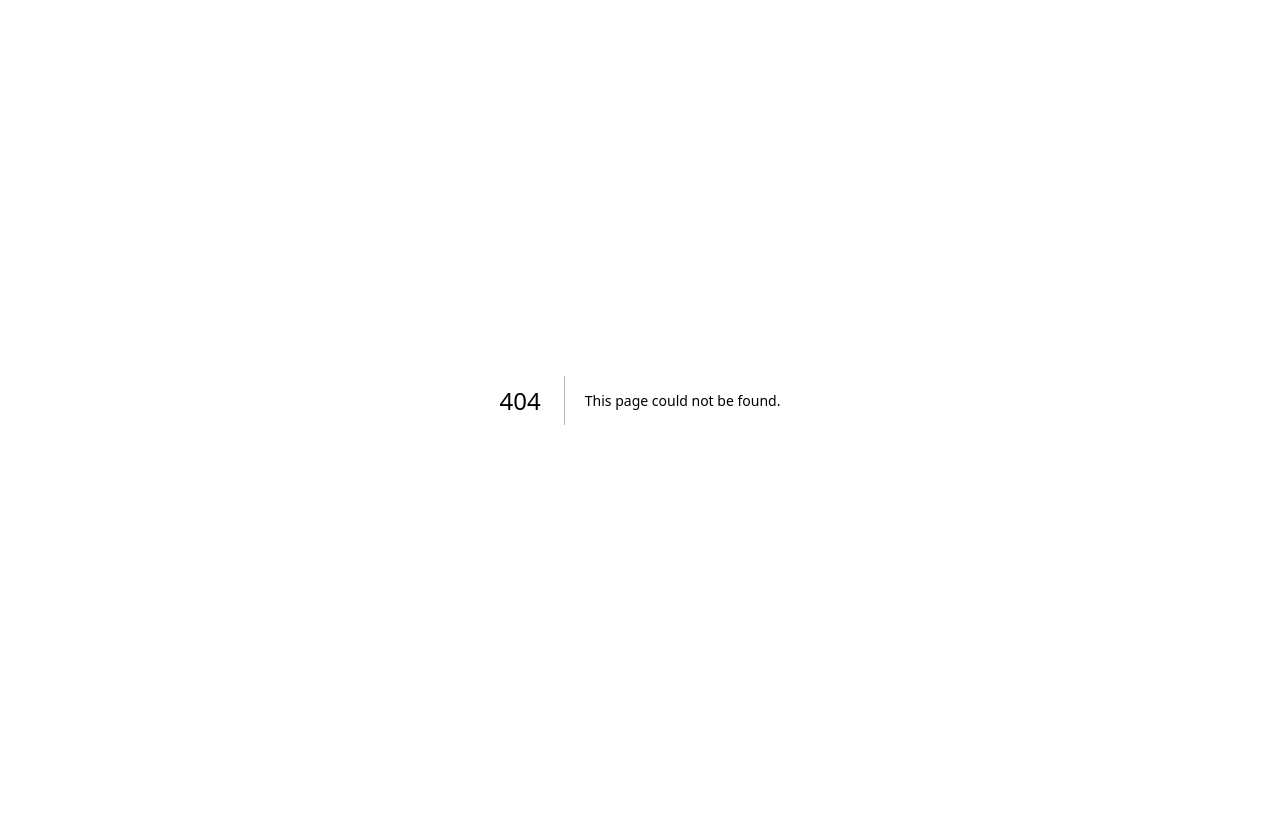
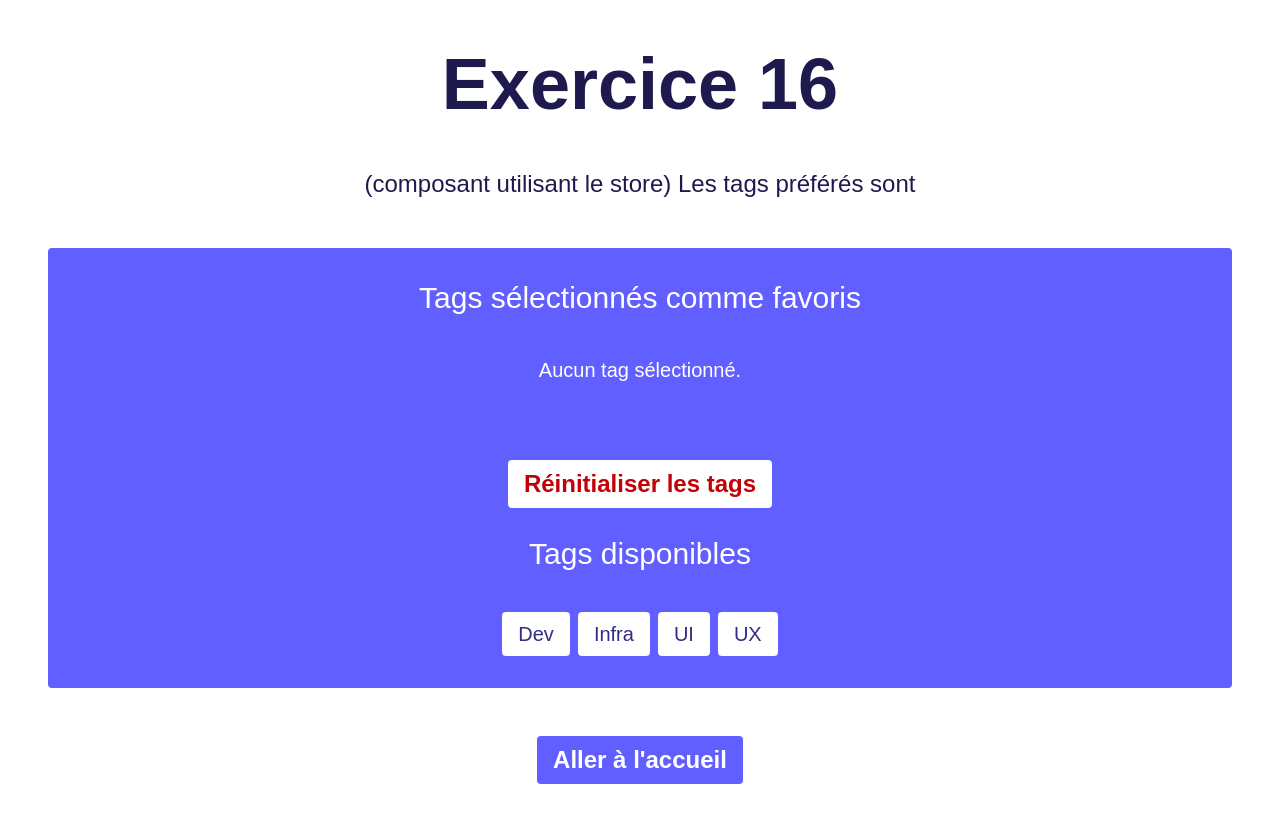
Before and after one commit to piksail/greta-next-baserow, a Next.js app: page /exo-16 in a window 1280 px wide. Before the commit this address had no page. Shown: the top 822 px of the page. Before the commit the page ends 800 px from the top, so only its background shows below. Built offline with nearby package versions, Linux system fonts and the light colour scheme; a web font is replaced by a local one.

Commit message:
feat: add exo about zustand

```diff
--- /dev/null
+++ b/app/exo-16/components/user-preferred-tags.tsx
@@ -0,0 +1,52 @@
+import { usePreferredTagsStore } from "../page";
+
+export default function UserPreferredTags() {
+  // If no context is used, use useState
+  // const [preferredTags, setPreferredTags] = useState<string[]>([]);
+  const { preferredTags, updateTags } = usePreferredTagsStore();
+
+  const availableTags = ["Dev", "Infra", "UI", "UX"];
+
+  function onTagClick(clickedTag: string) {
+    if (preferredTags.includes(clickedTag)) {
+      const tags = preferredTags.filter((tag) => tag !== clickedTag);
+      updateTags([...tags]);
+    } else {
+      updateTags([...preferredTags, clickedTag]);
+    }
+  }
+
+  return (
+    <div className="flex flex-col gap-7 rounded bg-indigo-500 p-8 text-xl text-white">
+      <h2 className="mb-3 text-3xl">Tags sélectionnés comme favoris</h2>
+      {preferredTags.length ? (
+        <ul className="flex flex-wrap justify-center gap-2">
+          {preferredTags.map((tag) => (
+            <li key={tag}>{tag}</li>
+          ))}
+        </ul>
+      ) : (
+        <p>Aucun tag sélectionné.</p>
+      )}
+      <button
+        className="mx-auto mt-12 inline-block w-fit cursor-pointer rounded bg-white px-4 py-2 text-2xl font-bold text-red-700"
+        onClick={() => updateTags([])}
+      >
+        Réinitialiser les tags
+      </button>
+      <h2 className="mb-3 text-3xl">Tags disponibles</h2>
+      <ul className="flex flex-wrap justify-center gap-2">
+        {availableTags.map((tag) => (
+          <li key={tag}>
+            <button
+              className={`rounded px-4 py-2 ${preferredTags.includes(tag) ? "border-[1px] border-white bg-indigo-500 text-white" : "bg-white text-indigo-900"}`}
+              onClick={() => onTagClick(tag)}
+            >
+              {tag}
+            </button>
+          </li>
+        ))}
+      </ul>
+    </div>
+  );
+}
--- /dev/null
+++ b/app/exo-16/components/user-store-reader.tsx
@@ -0,0 +1,12 @@
+import { usePreferredTagsStore } from "../page";
+
+export default function UserStoreReader() {
+  const { preferredTags } = usePreferredTagsStore();
+
+  return (
+    <div className="my-12 text-2xl">
+      (composant utilisant le store) Les tags préférés sont{" "}
+      {preferredTags.join("")}
+    </div>
+  );
+}
--- /dev/null
+++ b/app/exo-16/page.tsx
@@ -0,0 +1,30 @@
+"use client";
+
+import Link from "next/link";
+import { create } from "zustand";
+import UserStoreReader from "./components/user-store-reader";
+import UserPreferredTags from "./components/user-preferred-tags";
+
+export const usePreferredTagsStore = create<{
+  preferredTags: string[];
+  updateTags: (tags: string[]) => void;
+}>((set) => ({
+  preferredTags: [],
+  updateTags: (tags: string[]) => set({ preferredTags: tags }),
+}));
+
+export default function Exo16() {
+  return (
+    <main className="mx-auto max-w-7xl p-12 text-center">
+      <h1 className="text-7xl font-bold">Exercice 16</h1>
+      <UserStoreReader />
+      <UserPreferredTags />
+      <Link
+        href="/"
+        className="mt-12 inline-block rounded bg-indigo-500 px-4 py-2 text-2xl font-bold text-white"
+      >
+        Aller à l&apos;accueil
+      </Link>
+    </main>
+  );
+}
--- a/app/page.tsx
+++ b/app/page.tsx
@@ -150,6 +150,12 @@ export default function Home() {
       ],
       keywords: ["Vitest"],
     },
+    {
+      id: 16,
+      description: "Idem exercice 3, mais en utilisant Zustand",
+      conditions: ["La liste doit être modifiable par un enfant du store"],
+      keywords: ["Zustand"],
+    },
   ];
 
   return (
--- a/package.json
+++ b/package.json
@@ -17,7 +17,8 @@
     "next": "15.1.7",
     "react": "^19.0.0",
     "react-dom": "^19.0.0",
-    "react-hook-form": "^7.54.2"
+    "react-hook-form": "^7.54.2",
+    "zustand": "^5.0.3"
   },
   "devDependencies": {
     "@eslint/eslintrc": "^3",
```
Also changed, not shown: 1 other file (tests, documents, lock files or other folders).
